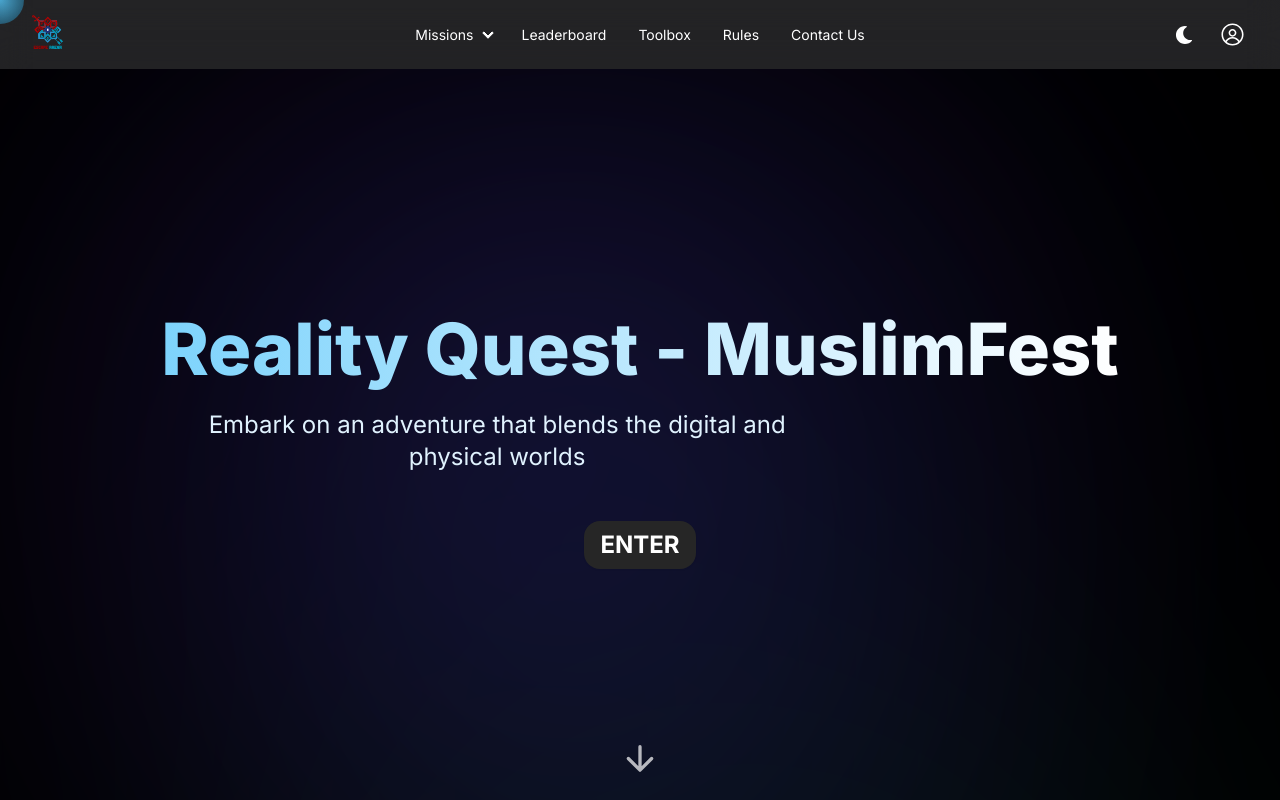
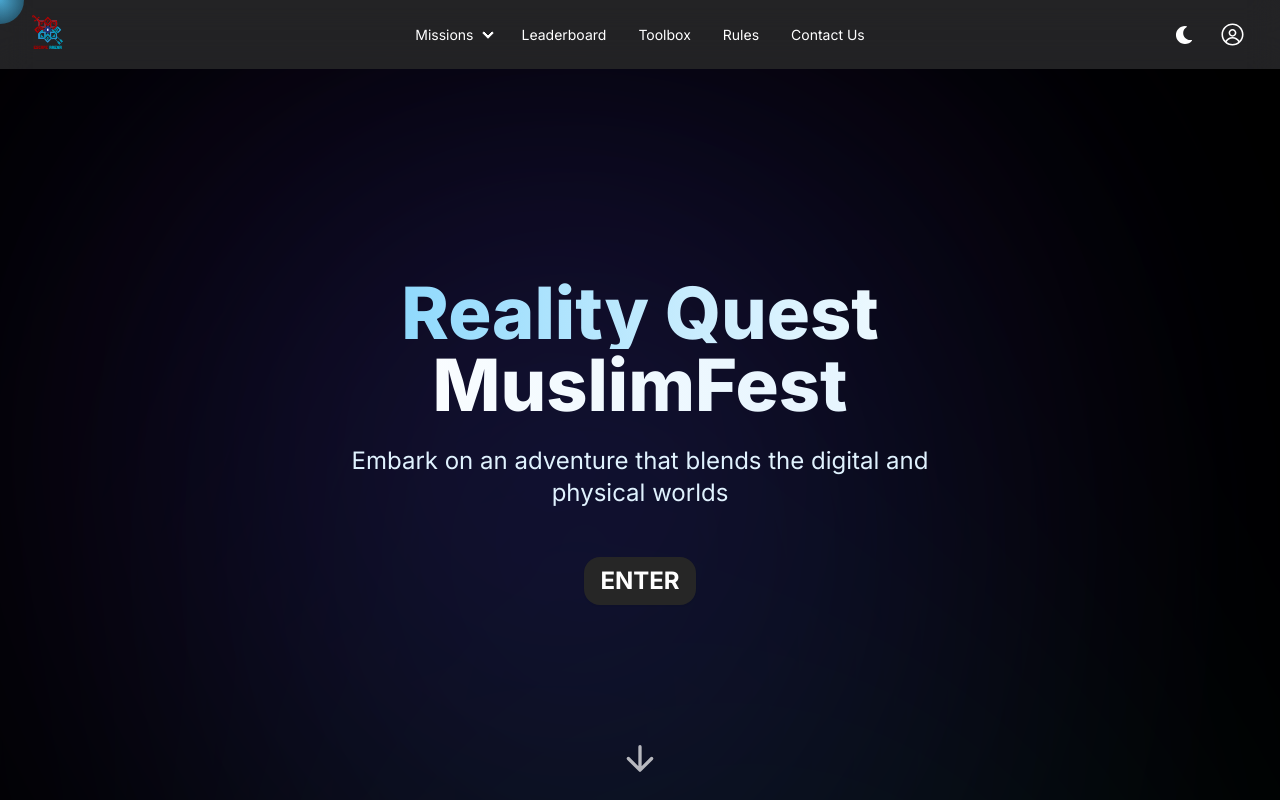
Before and after one commit to ahmed-naeem99/rq-muslimfest, a Next.js app: page / in a window 1280 px wide. Built offline with nearby package versions, Linux system fonts and the light colour scheme; no server answers.

Commit message:
Updated MuslimFest Mention

```diff
--- a/src/app/page.tsx
+++ b/src/app/page.tsx
@@ -93,9 +93,12 @@
       />
       <div className="relative h-[93vh] flex flex-col items-center justify-center text-center px-4 z-10">
         <div className="relative z-10 text-center">
-          <h1 className="text-5xl md:text-7xl font-extrabold text-white mb-6">
-            <span className="text-transparent bg-clip-text bg-gradient-to-r from-blue-500 dark:from-sky-300 to-sky-400 dark:to-white">
-              Reality Quest - MuslimFest
+          <h1 className="text-4xl sm:text-5xl md:text-7xl font-extrabold text-white mb-6 leading-tight">
+            <span className="block text-transparent bg-clip-text bg-gradient-to-r from-blue-500 dark:from-sky-300 to-sky-400 dark:to-white">
+              Reality Quest
+            </span>
+            <span className="block text-transparent bg-clip-text bg-gradient-to-r from-blue-400 dark:from-white to-sky-300 dark:to-sky-100">
+              MuslimFest
             </span>
           </h1>
 
```
